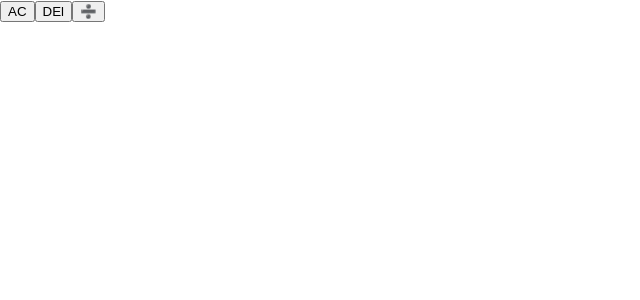
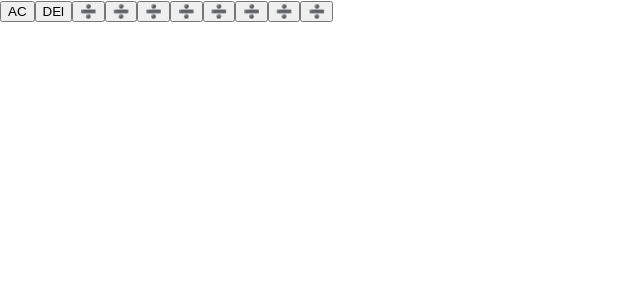
Before and after one commit to elijahgummer/calculatorReact, a React (Create React App) app in the folder calculator_react/: page / in a window 1280 px wide. Shown: the top 300 px of the page, without its empty margins (0-640 px from the left). Built offline with nearby package versions, Linux system fonts and the light colour scheme.

Commit message:
added to calculator in react!!!

```diff
--- a/calculator_react/src/App.js
+++ b/calculator_react/src/App.js
@@ -10,6 +10,13 @@ function App() {
       <button className="span-two">AC</button>
       <button>DEl</button>
       <button>➗</button>
+      <button>➗</button>
+      <button>➗</button>
+      <button>➗</button>
+      <button>➗</button>
+      <button>➗</button>
+      <button>➗</button>
+      <button>➗</button>
     </div>
   );
 }
```
